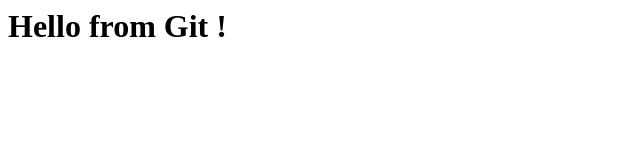
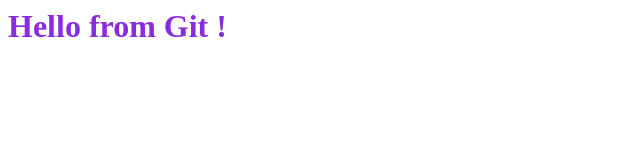
Before and after one commit to aafgit350/Test-Website, a plain HTML site: page Index.html in a window 1280 px wide. Shown: the whole page, without its empty margins (0-640 px from the left). Drawn offline with Linux system fonts and the light colour scheme.

```diff
--- a/Index.html
+++ b/Index.html
@@ -1,5 +1,5 @@
 <html>
-    <body>
+    <body style="color: blueviolet;">
         <h1>Hello from Git !</h1>
     </body>
 </html>
```
